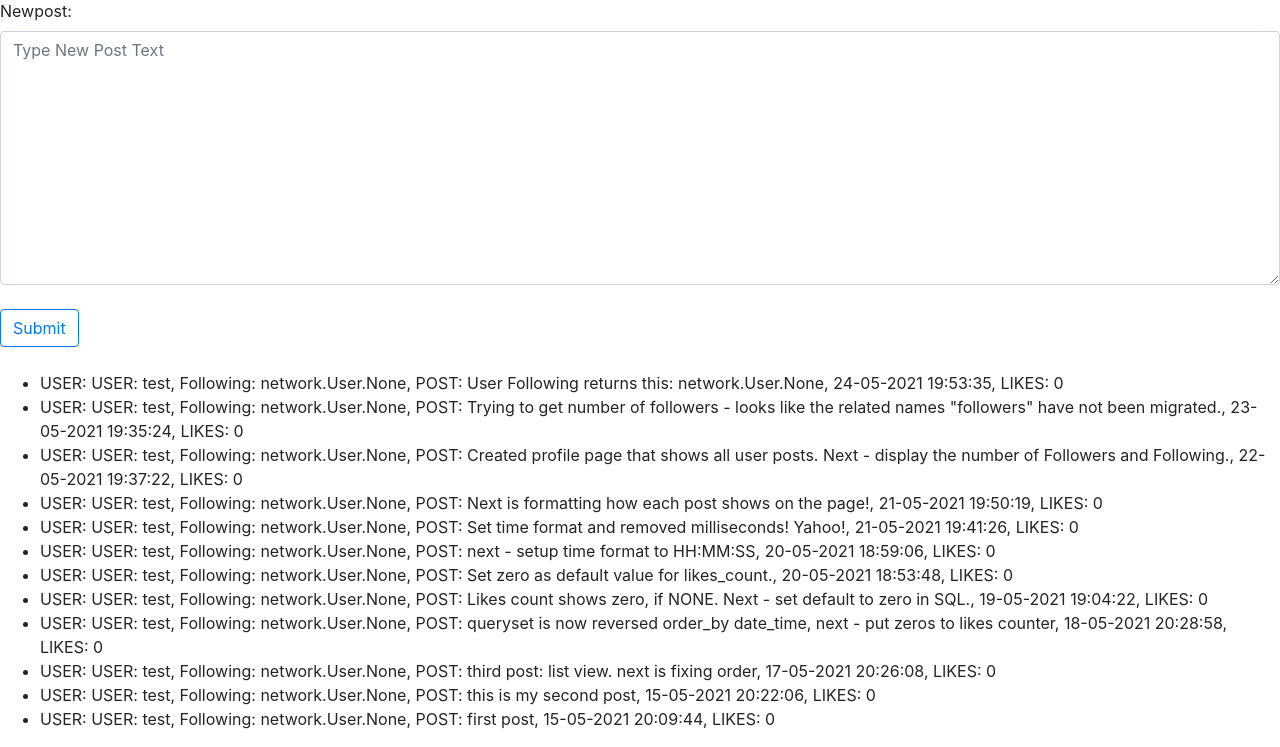
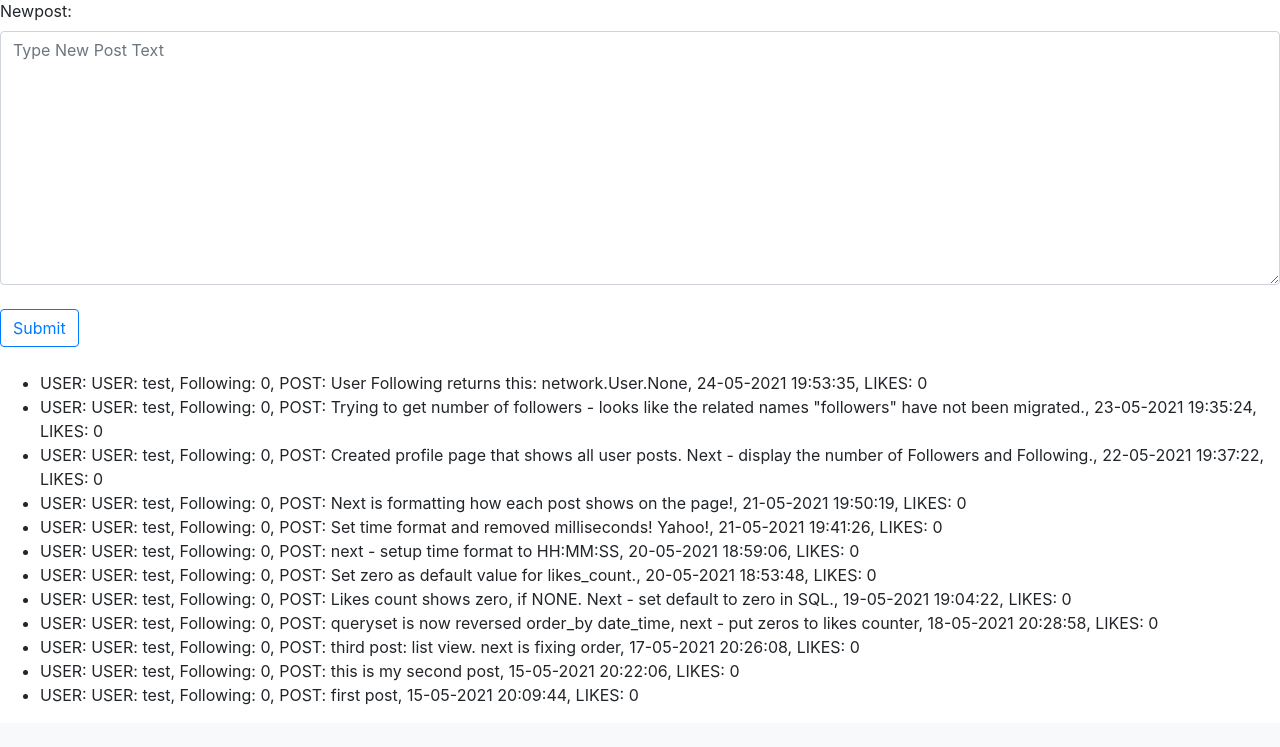
Before and after one commit to allensuvorov/CS50_web_project_network, a Django app: page / in a window 1280 px wide. Shown: the part 113-860 px from the top of the page. After the commit the page ends 818 px from the top, so only its background shows below. Run offline with Django 3.2, Linux system fonts and the light colour scheme; a user stored in the database is signed in; data comes from the database, SQL or seed files in the repository; some libraries are stand-ins or nearby versions.

Commit message:
following count shows on profile page

```diff
--- a/network/models.py
+++ b/network/models.py
@@ -6,15 +6,7 @@ class User(AbstractUser):
     # pass
     following = models.ManyToManyField('self', blank=True, related_name="followers") # how to avoid following yourself
     def __str__(self):
-        # print ("str of User")
-        # print (self.following)
-
-        following = self.following
-
-        if self.following is None:
-            following = 0
-            print ("zero followers")
-        return f"USER: {self.username}, Following: {following}"
+        return f"USER: {self.username}, Following: {self.following.count()}"
 
 class Post(models.Model):
     author = models.ForeignKey(User, on_delete=models.CASCADE, related_name="posts")
--- a/network/templates/network/profile.html
+++ b/network/templates/network/profile.html
@@ -9,7 +9,8 @@
 
         <h2> User Data </h2>
         <ul>
-            <li>{{followers}}</li>
+            <li>Following: {{following}}</li>
+            <li>Followers: {{followers}}</li>
         </ul>
 
         <h2> User Posts </h2>
--- a/network/views.py
+++ b/network/views.py
@@ -115,13 +115,12 @@ def profile(request):
         user_posts = Post.objects.filter(author=request.user)
 
     # get number of followers of user
-    print(request.user)
-    # user = User.objects.get(username = request.user)
-    # print(user)
+    print(request.user.following.count())
 
 
     context = {
         "user_posts": user_posts,
-        "followers": "number of followers"
+        "following": request.user.following.count(),
+        # "followers": request.user.followers.count()
     }
     return render(request, "network/profile.html", context)
```
